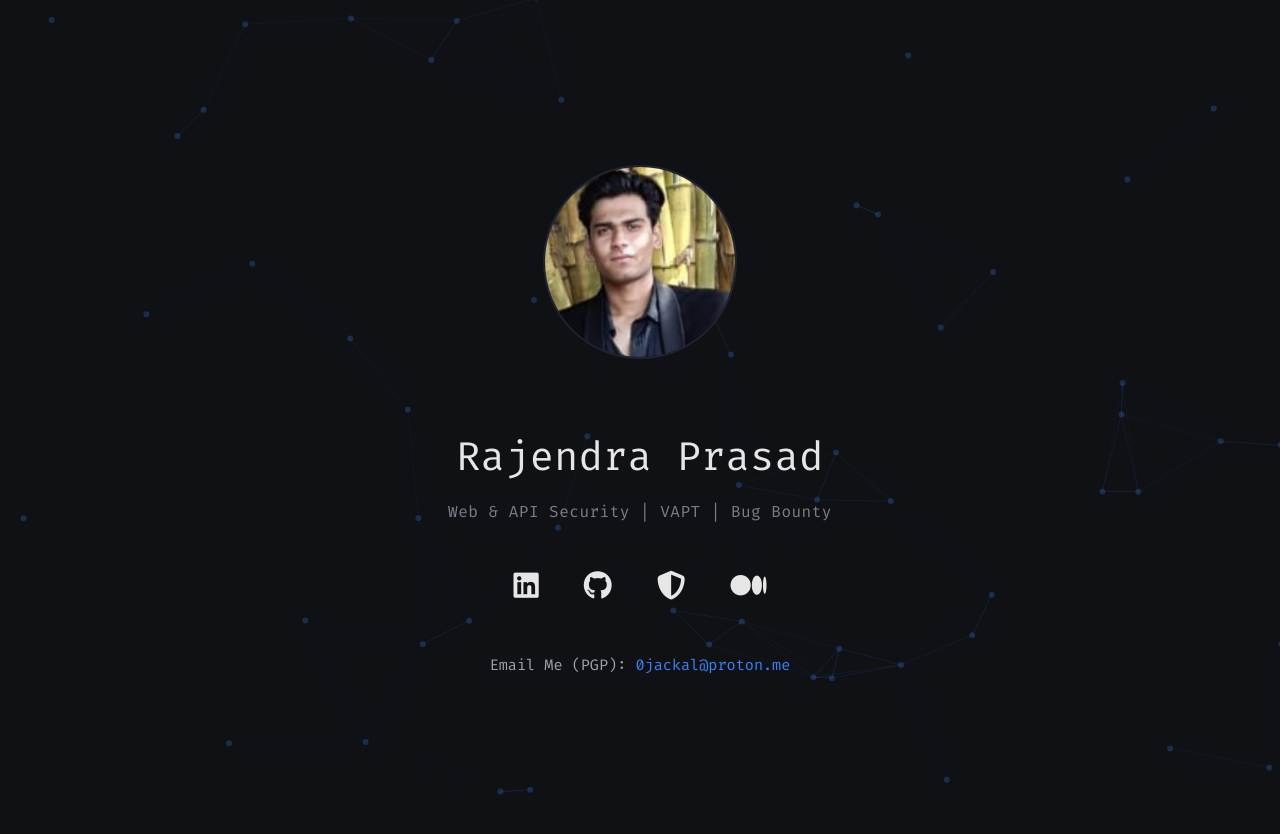
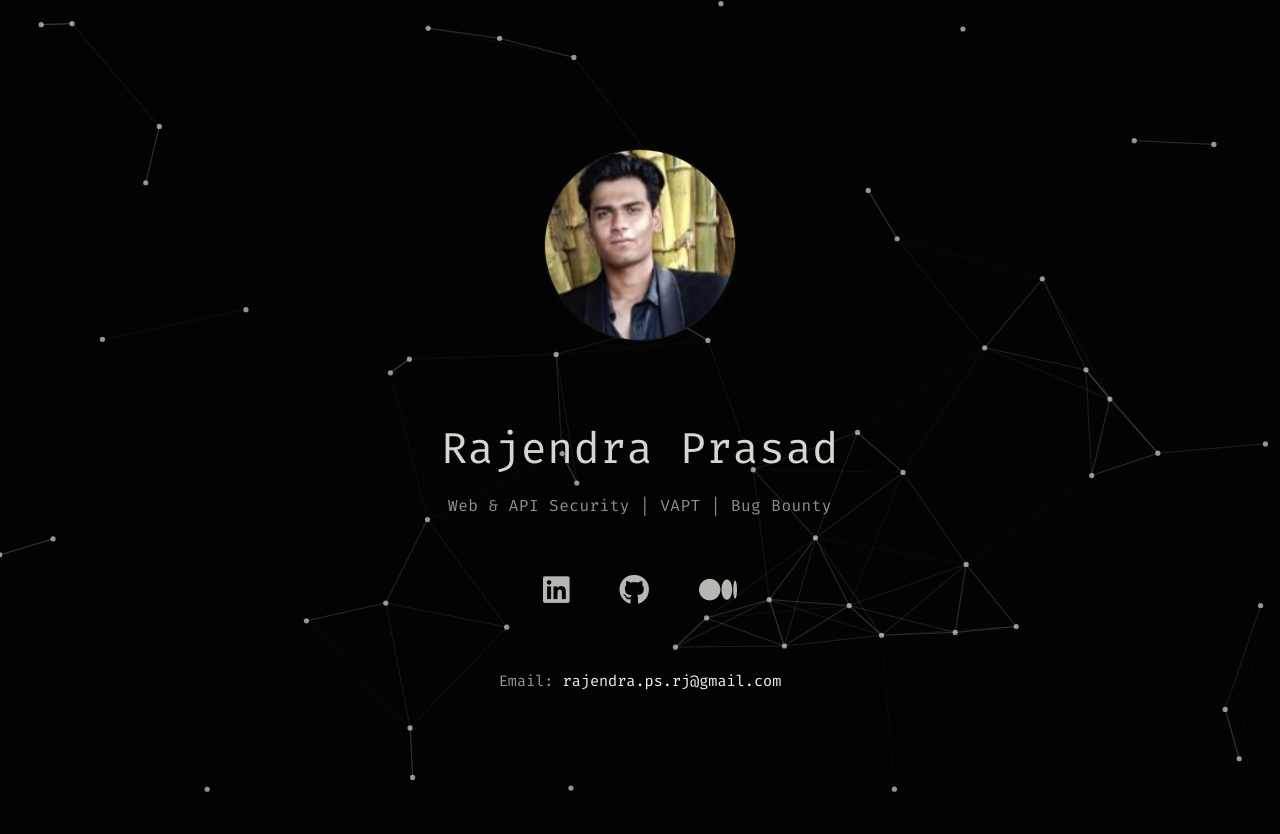
Before and after one commit to rajendraprasad-in/rajendraprasad-in.github.io, a plain HTML site: page index.html in a window 1280 px wide. Drawn offline with nearby package versions, Linux system fonts and the light colour scheme.

Commit message:
Update index.html

```diff
--- a/index.html
+++ b/index.html
@@ -5,10 +5,7 @@
 <title>Rajendra Prasad | Cyber Security Engineer</title>
 <meta name="viewport" content="width=device-width, initial-scale=1.0">
 
-<!-- Fira Code (Slashed Zero) -->
 <link href="https://fonts.googleapis.com/css2?family=Fira+Code:wght@400;500;600&display=swap" rel="stylesheet">
-
-<!-- Font Awesome Icons -->
 <link rel="stylesheet" href="https://cdnjs.cloudflare.com/ajax/libs/font-awesome/6.5.0/css/all.min.css">
 
 <style>
@@ -16,12 +13,11 @@
 body {
 margin: 0;
 font-family: 'Fira Code', monospace;
-background: #0F1115;
-color: #E6E6E6;
+background: #030303;
+color: #F5F3ED;
 overflow: hidden;
 }
 
-/* Smooth Fade-In */
 .container {
 position: relative;
 z-index: 2;
@@ -33,13 +29,11 @@ align-items: center;
 text-align: center;
 padding: 20px;
 opacity: 0;
-animation: fadeIn 1.2s ease forwards;
+animation: fadeIn 1.6s ease forwards;
 }
 
 @keyframes fadeIn {
-to {
-opacity: 1;
-}
+to { opacity: 1; }
 }
 
 #particles-js {
@@ -49,29 +43,30 @@ height: 100%;
 z-index: 0;
 }
 
-/* Profile Image */
 .profile-pic {
 width: 190px;
 height: 190px;
 border-radius: 50%;
 object-fit: cover;
 object-position: center 22%;
-margin-bottom: 45px;
-border: 2px solid #1f2430;
+margin-bottom: 50px;
+border: 1px solid rgba(245,243,237,0.1);
+box-shadow: 0 0 60px rgba(255,255,255,0.02);
 }
 
-/* Name */
+/* NAME — toned down slightly */
 h1 {
-font-size: 2.5rem;
+font-size: 2.7rem;
 font-weight: 400;
-letter-spacing: 0.5px;
+letter-spacing: 0.6px; /* reduced spacing */
 margin-bottom: 18px;
+color: rgba(245,243,237,0.88); /* dimmed slightly */
 }
 
-/* Subtitle */
+/* Subtitle — slightly brighter */
 .subtitle {
-color: rgba(156,163,175,0.75);
-margin-bottom: 45px;
+color: rgba(245,243,237,0.58); /* + few percent brightness */
+margin-bottom: 55px;
 font-size: 1rem;
 letter-spacing: 0.5px;
 }
@@ -79,29 +74,29 @@ letter-spacing: 0.5px;
 /* Icons */
 .icons {
 display: flex;
-gap: 45px;
-margin-bottom: 50px;
+gap: 50px;
+margin-bottom: 60px;
 }
 
 .icons a {
-color: #E6E6E6;
-font-size: 1.8rem;
-transition: 0.25s ease;
+color: rgba(245,243,237,0.75);
+font-size: 1.9rem;
+transition: 0.35s ease;
 }
 
 .icons a:hover {
-color: #3B82F6;
+color: #FFFFFF;
 transform: translateY(-4px);
 }
 
-/* Email */
+/* Email section slightly brighter */
 .email {
 font-size: 0.95rem;
-color: #9CA3AF;
+color: rgba(245,243,237,0.62);
 }
 
 .email a {
-color: #3B82F6;
+color: #F5F3ED;
 text-decoration: none;
 }
 
@@ -136,10 +131,6 @@ Web & API Security | VAPT | Bug Bounty
 <i class="fa-brands fa-github"></i>
 </a>
 
-<a href="https://bugcrowd.com/0jackal" target="_blank">
-<i class="fa-solid fa-shield-halved"></i>
-</a>
-
 <a href="https://medium.com/@rajendra.ps.rj_81937" target="_blank">
 <i class="fa-brands fa-medium"></i>
 </a>
@@ -147,8 +138,8 @@ Web & API Security | VAPT | Bug Bounty
 </div>
 
 <div class="email">
-Email Me (PGP):
-<a href="mailto:0jackal@proton.me">0jackal@proton.me</a>
+Email:
+<a href="mailto:rajendra.ps.rj@gmail.com">rajendra.ps.rj@gmail.com</a>
 </div>
 
 </div>
@@ -158,21 +149,26 @@ Email Me (PGP):
 <script>
 particlesJS("particles-js", {
 particles: {
-number: { value: 45 },
-color: { value: "#3B82F6" },
+number: { value: 44 },
+color: { value: "#F5F3ED" },
 shape: { type: "circle" },
-opacity: { value: 0.25 },
-size: { value: 3 },
+opacity: { value: 0.6 },
+size: { value: 2.6 },
 line_linked: {
 enable: true,
-distance: 150,
-color: "#3B82F6",
-opacity: 0.2,
-width: 1
+distance: 170,
+color: "#F5F3ED",
+opacity: 0.28,
+width: 1.2
 },
 move: {
 enable: true,
-speed: 1.3
+speed: 0.55,
+direction: "none",
+random: false,
+straight: false,
+out_mode: "out",
+bounce: false
 }
 }
 });
```
